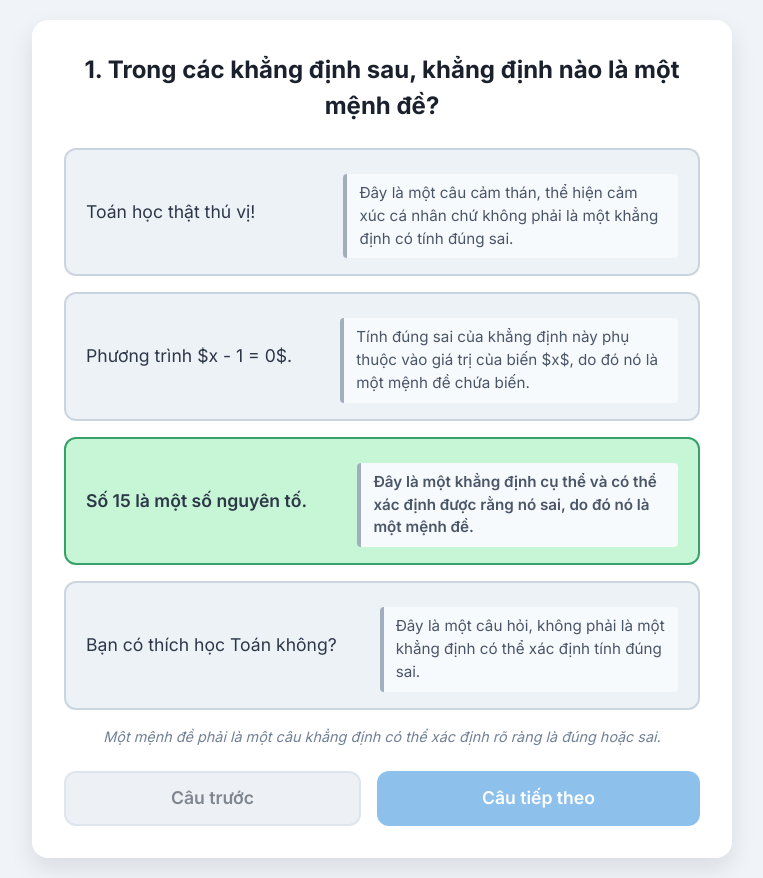
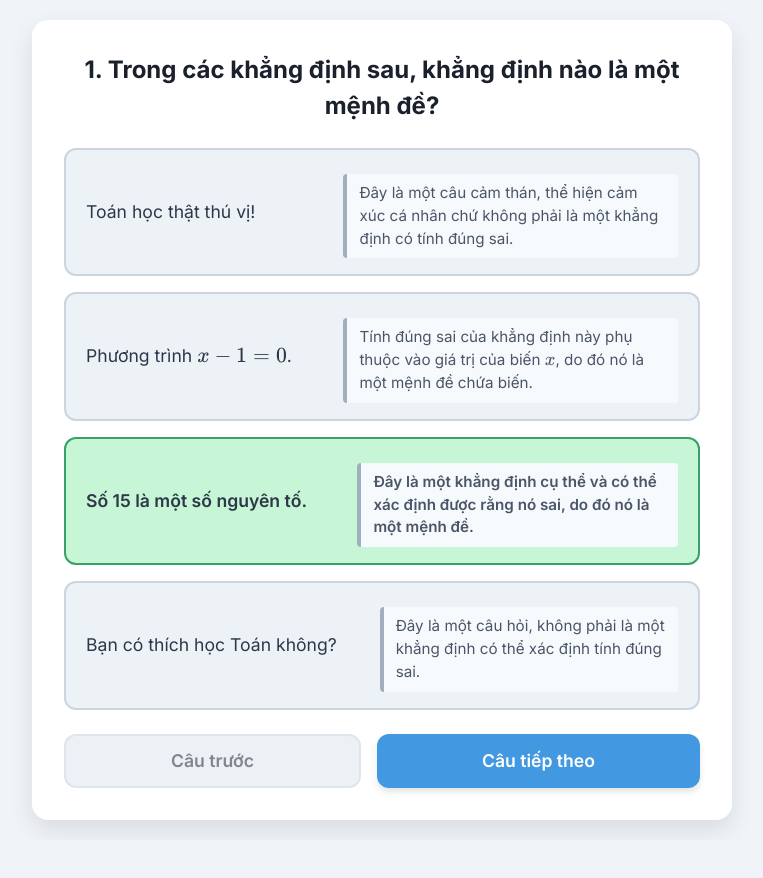
Before and after one commit to tuan2911/quiz, a plain HTML site: page index.html in a window 1280 px wide. Both pictures are taken after a click on the label "Số 15 là một số nguyên tố.". Shown: the whole page, without its empty margins (258-1021 px from the left). After the commit the page ends 840 px from the top, so only its background shows below. Drawn offline with nearby package versions, Linux system fonts and the light colour scheme.

Commit message:
Update index.html

```diff
--- a/index.html
+++ b/index.html
@@ -7,6 +7,21 @@
     <!-- Tailwind CSS CDN -->
     <script src="https://cdn.tailwindcss.com"></script>
     <link href="https://fonts.googleapis.com/css2?family=Inter:wght@400;600;700&display=swap" rel="stylesheet">
+    <!-- Configure MathJax BEFORE loading the main script -->
+    <script>
+        MathJax = {
+            tex: {
+                inlineMath: [['$', '$'], ['\\(', '\\)']] // For inline math
+            },
+            svg: {
+                fontCache: 'global'
+            }
+        };
+    </script>
+    <!-- MathJax CDN for LaTeX rendering -->
+    <script type="text/javascript" id="MathJax-script" async
+      src="https://cdn.jsdelivr.net/npm/mathjax@3/es5/tex-mml-chtml.js">
+    </script>
     <style>
         body {
             font-family: 'Inter', sans-serif;
@@ -132,13 +147,7 @@
             font-size: 1.2rem;
             color: #4a5568;
         }
-        .hint-text {
-            font-size: 0.9rem;
-            color: #718096;
-            text-align: center;
-            margin-top: 16px;
-            font-style: italic;
-        }
+        /* Removed hint-text style as hint is removed */
     </style>
 </head>
 <body>
@@ -148,7 +157,7 @@
             <div id="answer-options" class="flex flex-col gap-4">
                 <!-- Answer options will be rendered here -->
             </div>
-            <div class="hint-text" id="hint-text"></div>
+            <!-- Removed hint-text div -->
             <div class="button-group">
                 <button class="btn btn-secondary" id="prev-btn" disabled>Câu trước</button>
                 <button class="btn btn-primary" id="next-btn">Câu tiếp theo</button>
@@ -188,12 +197,12 @@
                         "rationale": "Đây là một câu hỏi, không phải là một khẳng định có thể xác định tính đúng sai.",
                         "isCorrect": false
                     }
-                ],
-                "hint": "Một mệnh đề phải là một câu khẳng định có thể xác định rõ ràng là đúng hoặc sai."
+                ]
+                // Hint removed
             },
             {
                 "question": "Mệnh đề kéo theo $P \\Rightarrow Q$ chỉ sai trong trường hợp nào?",
-                "hint": "Hãy xem xét trường hợp duy nhất mà một lời hứa (Nếu P thì Q) bị phá vỡ.",
+                // Hint removed
                 "answerOptions": [
                     {
                         "text": "$P$ đúng và $Q$ đúng.",
@@ -201,25 +210,25 @@
                         "isCorrect": false
                     },
                     {
-                        "text": "$P$ sai và $Q$ đúng.",
-                        "rationale": "Khi giả thiết sai, mệnh đề kéo theo luôn được coi là đúng, bất kể kết luận như thế nào.",
+                        "text": "$P$ sai và $Q$ sai.", // Changed option 2 text
+                        "rationale": "Khi giả thiết sai, mệnh đề kéo theo vẫn được coi là đúng.",
                         "isCorrect": false
                     },
                     {
                         "text": "$P$ đúng và $Q$ sai.",
-                        "rationale": "Đây là trường hợp duy nhất mà mệnh đề kéo theo bị vi phạm: từ một giả thiết đúng lại suy ra một kết luận sai.",
+                        "rationale": "Đây là trường hợp duy nhất mà mệnh đề kéo theo bị vi phạm: từ một giả thiết đúng lại suy ra một một kết luận sai.",
                         "isCorrect": true
                     },
                     {
-                        "text": "$P$ sai và $Q$ sai.",
-                        "rationale": "Khi giả thiết sai, mệnh đề kéo theo vẫn được coi là đúng.",
+                        "text": "$P$ sai và $Q$ đúng.",
+                        "rationale": "Khi giả thiết sai, mệnh đề kéo theo luôn được coi là đúng, bất kể kết luận như thế nào.",
                         "isCorrect": false
                     }
                 ]
             },
             {
                 "question": "Cho mệnh đề $P$: 'Tứ giác ABCD là hình vuông'. Mệnh đề phủ định $\\overline{P}$ là gì?",
-                "hint": "Mệnh đề phủ định phải bao hàm tất cả các trường hợp mà mệnh đề gốc không xảy ra.",
+                // Hint removed
                 "answerOptions": [
                     {
                         "text": "Tứ giác ABCD không phải là hình vuông.",
@@ -245,7 +254,7 @@
             },
             {
                 "question": "Mệnh đề $Q \\Rightarrow P$ được gọi là gì của mệnh đề $P \\Rightarrow Q$?",
-                "hint": "Hãy nghĩ xem điều gì xảy ra khi bạn hoán đổi vị trí của giả thiết và kết luận.",
+                // Hint removed
                 "answerOptions": [
                     {
                         "text": "Mệnh đề tương đương",
@@ -271,7 +280,7 @@
             },
             {
                 "question": "Trong một định lí có dạng $P \\Rightarrow Q$, $P$ là điều kiện gì để có $Q$?",
-                "hint": "Để kết luận $Q$ xảy ra, liệu giả thiết $P$ có phải là một điều kiện 'đủ' hay 'cần'?",
+                // Hint removed
                 "answerOptions": [
                     {
                         "text": "Điều kiện cần",
@@ -297,7 +306,7 @@
             },
             {
                 "question": "Mệnh đề '$\\forall x \\in \\mathbb{R}, x^2 + 1 > 0$' được phát biểu như thế nào?",
-                "hint": "Ký hiệu $\\forall$ có nghĩa là 'với mọi' hoặc 'cho tất cả'.",
+                // Hint removed
                 "answerOptions": [
                     {
                         "text": "Tồn tại số thực $x$ sao cho $x^2 + 1 > 0$.",
@@ -323,7 +332,7 @@
             },
             {
                 "question": "Mệnh đề '$\\exists x \\in \\mathbb{Z}, x = x^2$' là đúng hay sai?",
-                "hint": "Bạn chỉ cần tìm một số nguyên duy nhất thỏa mãn phương trình.",
+                // Hint removed
                 "answerOptions": [
                     {
                         "text": "Đúng",
@@ -338,8 +347,8 @@
                 ]
             },
             {
-                "question": "Nếu $P$ là 'điều kiện cần và đủ' để có $Q$, mệnh đề nào sau đây thể hiện chính xác mối quan hệ đó?",
-                "hint": "'Cần và đủ' ngụ ý rằng mối quan hệ này có hiệu lực theo cả hai chiều.",
+                "question": "Nếu $P$ là 'điều kiện cần và đủ' để có $Q$， mệnh đề nào sau đây thể hiện chính xác mối quan hệ đó?",
+                // Hint removed
                 "answerOptions": [
                     {
                         "text": "$P \\Rightarrow Q$",
@@ -365,7 +374,7 @@
             },
             {
                 "question": "Phủ định của mệnh đề '$\\forall x \\in \\mathbb{R}, P(x)$' là gì?",
-                "hint": "Nếu một mệnh đề không đúng 'với mọi' phần tử, thì điều đó có nghĩa là gì?",
+                // Hint removed
                 "answerOptions": [
                     {
                         "text": "$\\forall x \\in \\mathbb{R}, \\overline{P(x)}$",
@@ -391,7 +400,7 @@
             },
             {
                 "question": "Xét mệnh đề: 'Nếu một tam giác có hai góc bằng $60^\\circ$ thì tam giác đó là tam giác đều'. Mệnh đề đảo của nó là gì?",
-                "hint": "Hãy hoán đổi giả thiết ('tam giác đều') và kết luận ('có hai góc bằng $60^\\circ$').",
+                // Hint removed
                 "answerOptions": [
                     {
                         "text": "Nếu một tam giác là tam giác đều thì nó có hai góc bằng $60^\\circ$.",
@@ -423,7 +432,7 @@
 
         const questionTextElement = document.getElementById('question-text');
         const answerOptionsElement = document.getElementById('answer-options');
-        const hintTextElement = document.getElementById('hint-text');
+        // const hintTextElement = document.getElementById('hint-text'); // Removed hint element
         const prevBtn = document.getElementById('prev-btn');
         const nextBtn = document.getElementById('next-btn');
         const quizContentElement = document.getElementById('quiz-content');
@@ -437,7 +446,7 @@
             const question = quizQuestions[currentQuestionIndex];
             questionTextElement.innerHTML = `${currentQuestionIndex + 1}. ${question.question}`;
             answerOptionsElement.innerHTML = '';
-            hintTextElement.textContent = question.hint;
+            // hintTextElement.textContent = question.hint; // Removed hint display
 
             question.answerOptions.forEach((option, index) => {
                 const optionDiv = document.createElement('div');
@@ -460,6 +469,11 @@
 
             updateNavigationButtons();
             applyFeedback();
+
+            // After rendering, typeset the math again
+            if (typeof MathJax !== 'undefined' && MathJax.typesetPromise) {
+                MathJax.typesetPromise([questionTextElement, answerOptionsElement]).catch((err) => console.error("MathJax typesetting failed:", err));
+            }
         }
 
         // Function to handle answer selection
@@ -483,6 +497,8 @@
 
             // Apply feedback immediately after selection
             applyFeedback();
+            // Call updateNavigationButtons after an answer is selected
+            updateNavigationButtons();
         }
 
         // Function to apply correct/incorrect feedback and show rationale
@@ -523,13 +539,18 @@
                     optionDiv.style.pointerEvents = 'auto';
                 }
             });
+            // After applying feedback, typeset the math again for rationales
+            if (typeof MathJax !== 'undefined' && MathJax.typesetPromise) {
+                MathJax.typesetPromise([answerOptionsElement]).catch((err) => console.error("MathJax typesetting failed:", err));
+            }
         }
 
 
         // Function to update navigation button states
         function updateNavigationButtons() {
             prevBtn.disabled = currentQuestionIndex === 0;
-            nextBtn.disabled = userAnswers[currentQuestionIndex] === null && currentQuestionIndex < quizQuestions.length - 1; // Disable next if not answered and not last question
+            // Next button is enabled if an answer is selected OR if it's the last question
+            nextBtn.disabled = userAnswers[currentQuestionIndex] === null && currentQuestionIndex < quizQuestions.length - 1;
 
             if (currentQuestionIndex === quizQuestions.length - 1) {
                 nextBtn.textContent = 'Hoàn thành';
@@ -594,8 +615,18 @@
             renderQuestion();
         });
 
-        // Initial render
-        renderQuestion();
+        // Initial render - wait for MathJax to be ready
+        document.addEventListener('DOMContentLoaded', () => {
+            if (typeof MathJax !== 'undefined' && MathJax.startup && MathJax.startup.promise) {
+                MathJax.startup.promise.then(() => {
+                    renderQuestion();
+                }).catch((err) => console.error("MathJax startup promise failed:", err));
+            } else {
+                // Fallback if MathJax is not detected or not ready
+                console.warn("MathJax not fully loaded or configured, rendering without typesetting.");
+                renderQuestion();
+            }
+        });
     </script>
 </body>
 </html>
```
